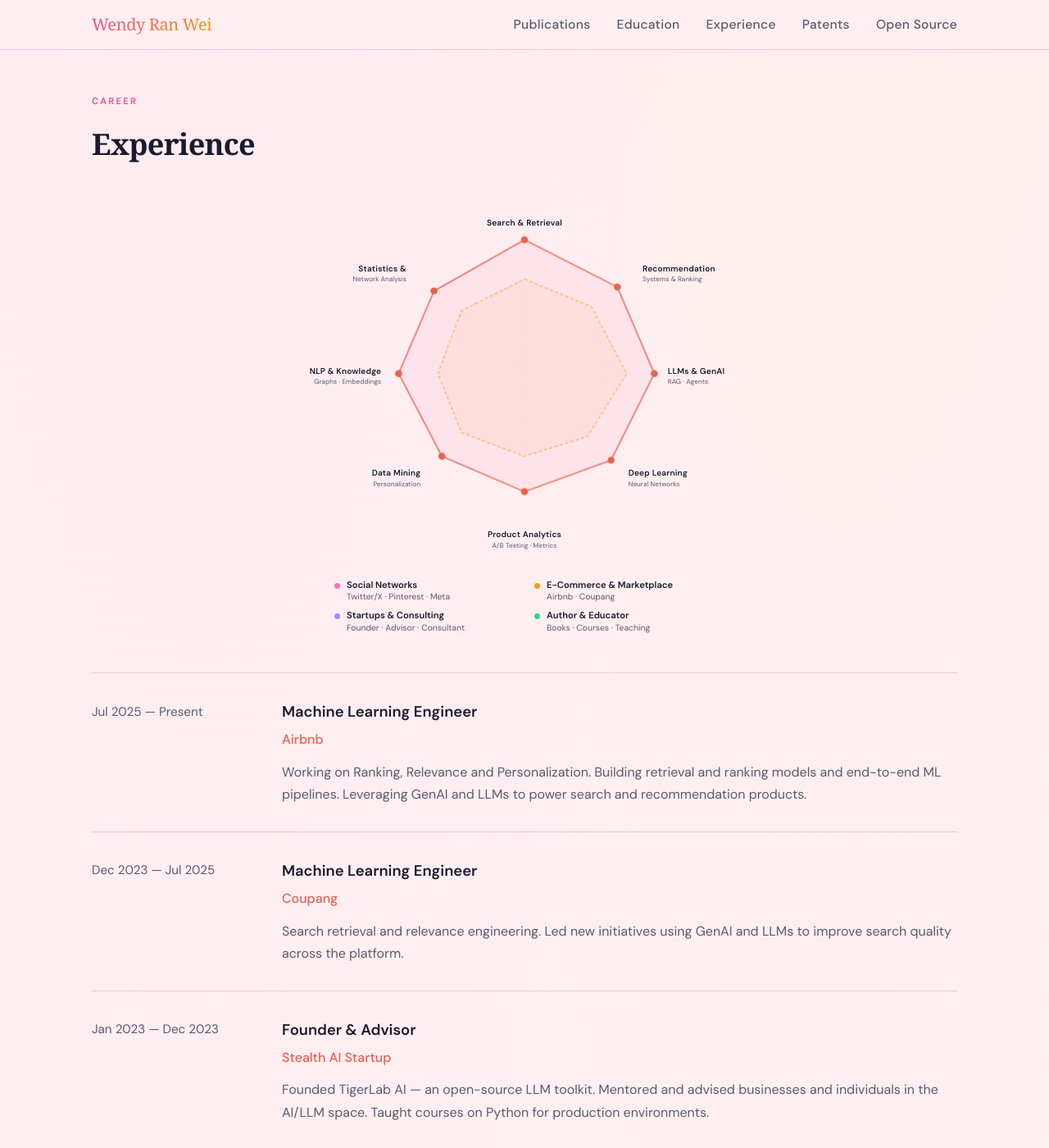
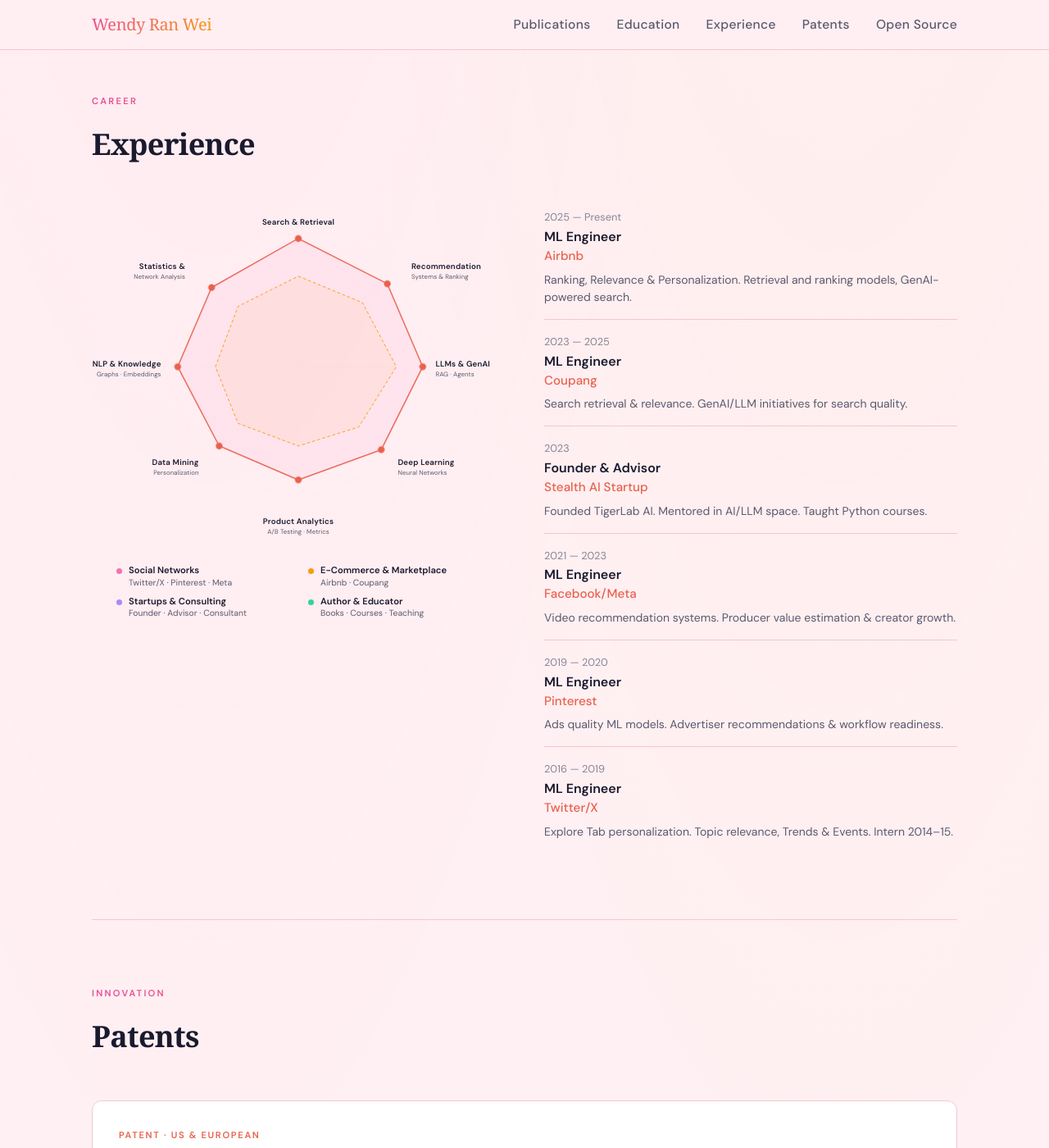
Before and after one commit to wendyran/wendyran.github.io, a Jekyll site: the page index.html, which Jekyll copies as it is, in a window 1280 px wide and 1400 px high, scrolled down 2621 px. Shown: the whole window at 82% size. Built offline with Jekyll 4.4.1, drawn with Linux system fonts in a browser that asks for light colours; some web fonts are replaced; some of the changed text lies outside the part shown.

Commit message:
Update index.html

```diff
--- a/index.html
+++ b/index.html
@@ -418,6 +418,74 @@
             font-size: 2.25rem;
             letter-spacing: -0.02em;
             margin-bottom: 3rem;
+        }
+
+        /* ── EXPERIENCE LAYOUT ── */
+        .experience-layout {
+            display: grid;
+            grid-template-columns: 1fr 1fr;
+            gap: 3rem;
+            align-items: start;
+        }
+
+        .experience-radar-col {
+            display: flex;
+            justify-content: center;
+        }
+
+        .experience-radar-col .hero-radar {
+            width: 100%;
+            max-width: 460px;
+        }
+
+        .compact-item {
+            padding: 1rem 0;
+            border-bottom: 1px solid var(--border);
+        }
+
+        .compact-item:first-child {
+            padding-top: 0;
+        }
+
+        .compact-item:last-child {
+            border-bottom: none;
+        }
+
+        .compact-date {
+            font-size: 0.8rem;
+            color: var(--text-soft);
+            opacity: 0.7;
+            margin-bottom: 0.2rem;
+        }
+
+        .compact-role {
+            font-size: 1rem;
+            font-weight: 600;
+            color: var(--text);
+            line-height: 1.3;
+        }
+
+        .compact-company {
+            font-size: 0.95rem;
+            font-weight: 500;
+            color: var(--accent);
+            margin-bottom: 0.3rem;
+        }
+
+        .compact-desc {
+            font-size: 0.875rem;
+            color: var(--text-soft);
+            line-height: 1.5;
+        }
+
+        @media (max-width: 768px) {
+            .experience-layout {
+                grid-template-columns: 1fr;
+            }
+
+            .experience-radar-col .hero-radar {
+                max-width: 360px;
+            }
         }
 
         /* ── EXPERIENCE TIMELINE ── */
@@ -932,18 +1000,16 @@
     <div class="section-label">Career</div>
     <h2 class="section-title">Experience</h2>
 
-    <!-- Radar Chart -->
-    <div style="display: flex; justify-content: center; margin-bottom: 3rem;">
+    <div class="experience-layout">
+        <!-- Radar Chart (left) -->
+        <div class="experience-radar-col">
             <div class="hero-radar">
                 <svg viewBox="0 0 500 440" xmlns="http://www.w3.org/2000/svg">
                     <g transform="translate(250,210)">
-                    <!-- Background grid rings (octagon) -->
                         <polygon points="0,-180 127.28,-127.28 180,0 127.28,127.28 0,180 -127.28,127.28 -180,0 -127.28,-127.28" fill="none" stroke="#E8E4DF" stroke-width="0.5" opacity="0.35"/>
                         <polygon points="0,-140 98.99,-98.99 140,0 98.99,98.99 0,140 -98.99,98.99 -140,0 -98.99,-98.99" fill="none" stroke="#E8E4DF" stroke-width="0.5" opacity="0.25"/>
                         <polygon points="0,-100 70.71,-70.71 100,0 70.71,70.71 0,100 -70.71,70.71 -100,0 -70.71,-70.71" fill="none" stroke="#E8E4DF" stroke-width="0.5" opacity="0.18"/>
                         <polygon points="0,-60 42.43,-42.43 60,0 42.43,42.43 0,60 -42.43,42.43 -60,0 -42.43,-42.43" fill="none" stroke="#E8E4DF" stroke-width="0.5" opacity="0.12"/>
-
-                    <!-- Axis lines -->
                         <line x1="0" y1="0" x2="0" y2="-180" stroke="#E8E4DF" stroke-width="0.5" opacity="0.25"/>
                         <line x1="0" y1="0" x2="127.28" y2="-127.28" stroke="#E8E4DF" stroke-width="0.5" opacity="0.25"/>
                         <line x1="0" y1="0" x2="180" y2="0" stroke="#E8E4DF" stroke-width="0.5" opacity="0.25"/>
@@ -952,26 +1018,8 @@
                         <line x1="0" y1="0" x2="-127.28" y2="127.28" stroke="#E8E4DF" stroke-width="0.5" opacity="0.25"/>
                         <line x1="0" y1="0" x2="-180" y2="0" stroke="#E8E4DF" stroke-width="0.5" opacity="0.25"/>
                         <line x1="0" y1="0" x2="-127.28" y2="-127.28" stroke="#E8E4DF" stroke-width="0.5" opacity="0.25"/>
-
-                    <!-- Outer radar fill -->
-                    <polygon class="radar-shape"
-                        points="0,-170 118,-110 165,0 110,110 0,150 -105,105 -160,0 -115,-105"
-                        fill="rgba(244,114,182,0.08)"
-                        stroke="var(--accent)"
-                        stroke-width="1.5"
-                    />
-
-                    <!-- Inner secondary shape -->
-                    <polygon class="radar-shape-inner"
-                        points="0,-120 85,-85 130,0 80,80 0,105 -80,75 -110,0 -80,-80"
-                        fill="rgba(245,158,11,0.06)"
-                        stroke="#F59E0B"
-                        stroke-width="1"
-                        stroke-dasharray="4 3"
-                        opacity="0.5"
-                    />
-
-                    <!-- Data dots -->
+                        <polygon class="radar-shape" points="0,-170 118,-110 165,0 110,110 0,150 -105,105 -160,0 -115,-105" fill="rgba(244,114,182,0.08)" stroke="var(--accent)" stroke-width="1.5"/>
+                        <polygon class="radar-shape-inner" points="0,-120 85,-85 130,0 80,80 0,105 -80,75 -110,0 -80,-80" fill="rgba(245,158,11,0.06)" stroke="#F59E0B" stroke-width="1" stroke-dasharray="4 3" opacity="0.5"/>
                         <circle cx="0" cy="-170" r="4.5" fill="var(--accent)" class="radar-dot"/>
                         <circle cx="118" cy="-110" r="4.5" fill="var(--accent)" class="radar-dot"/>
                         <circle cx="165" cy="0" r="4.5" fill="var(--accent)" class="radar-dot"/>
@@ -981,8 +1029,6 @@
                         <circle cx="-160" cy="0" r="4.5" fill="var(--accent)" class="radar-dot"/>
                         <circle cx="-115" cy="-105" r="4.5" fill="var(--accent)" class="radar-dot"/>
                     </g>
-
-                <!-- Axis labels -->
                     <text x="250" y="22" text-anchor="middle" class="radar-label-main">Search &amp; Retrieval</text>
                     <text x="400" y="80" text-anchor="start" class="radar-label-main">Recommendation</text>
                     <text x="400" y="93" text-anchor="start" class="radar-label-sub">Systems &amp; Ranking</text>
@@ -999,88 +1045,52 @@
                     <text x="100" y="80" text-anchor="end" class="radar-label-main">Statistics &amp;</text>
                     <text x="100" y="93" text-anchor="end" class="radar-label-sub">Network Analysis</text>
                 </svg>
-
-            <!-- Category legend -->
                 <div class="radar-categories">
-                <div class="radar-cat">
-                    <div class="radar-cat-dot cat-social"></div>
-                    <div>
-                        <div class="radar-cat-label">Social Networks</div>
-                        <div class="radar-cat-detail">Twitter/X · Pinterest · Meta</div>
-                    </div>
-                </div>
-                <div class="radar-cat">
-                    <div class="radar-cat-dot cat-ecom"></div>
-                    <div>
-                        <div class="radar-cat-label">E-Commerce &amp; Marketplace</div>
-                        <div class="radar-cat-detail">Airbnb · Coupang</div>
-                    </div>
-                </div>
-                <div class="radar-cat">
-                    <div class="radar-cat-dot cat-startup"></div>
-                    <div>
-                        <div class="radar-cat-label">Startups &amp; Consulting</div>
-                        <div class="radar-cat-detail">Founder · Advisor · Consultant</div>
-                    </div>
-                </div>
-                <div class="radar-cat">
-                    <div class="radar-cat-dot cat-author"></div>
-                    <div>
-                        <div class="radar-cat-label">Author &amp; Educator</div>
-                        <div class="radar-cat-detail">Books · Courses · Teaching</div>
-                    </div>
-                </div>
+                    <div class="radar-cat"><div class="radar-cat-dot cat-social"></div><div><div class="radar-cat-label">Social Networks</div><div class="radar-cat-detail">Twitter/X · Pinterest · Meta</div></div></div>
+                    <div class="radar-cat"><div class="radar-cat-dot cat-ecom"></div><div><div class="radar-cat-label">E-Commerce &amp; Marketplace</div><div class="radar-cat-detail">Airbnb · Coupang</div></div></div>
+                    <div class="radar-cat"><div class="radar-cat-dot cat-startup"></div><div><div class="radar-cat-label">Startups &amp; Consulting</div><div class="radar-cat-detail">Founder · Advisor · Consultant</div></div></div>
+                    <div class="radar-cat"><div class="radar-cat-dot cat-author"></div><div><div class="radar-cat-label">Author &amp; Educator</div><div class="radar-cat-detail">Books · Courses · Teaching</div></div></div>
                 </div>
             </div>
         </div>
 
-    <div class="timeline">
-        <div class="timeline-item">
-            <div class="timeline-date">Jul 2025 — Present</div>
-            <div class="timeline-content">
-                <h3>Machine Learning Engineer</h3>
-                <div class="company">Airbnb</div>
-                <p>Working on Ranking, Relevance and Personalization. Building retrieval and ranking models and end-to-end ML pipelines. Leveraging GenAI and LLMs to power search and recommendation products.</p>
+        <!-- Compact Experience List (right) -->
+        <div class="experience-list-col">
+            <div class="compact-item">
+                <div class="compact-date">2025 — Present</div>
+                <div class="compact-role">ML Engineer</div>
+                <div class="compact-company">Airbnb</div>
+                <div class="compact-desc">Ranking, Relevance &amp; Personalization. Retrieval and ranking models, GenAI-powered search.</div>
             </div>
+            <div class="compact-item">
+                <div class="compact-date">2023 — 2025</div>
+                <div class="compact-role">ML Engineer</div>
+                <div class="compact-company">Coupang</div>
+                <div class="compact-desc">Search retrieval &amp; relevance. GenAI/LLM initiatives for search quality.</div>
             </div>
-        <div class="timeline-item">
-            <div class="timeline-date">Dec 2023 — Jul 2025</div>
-            <div class="timeline-content">
-                <h3>Machine Learning Engineer</h3>
-                <div class="company">Coupang</div>
-                <p>Search retrieval and relevance engineering. Led new initiatives using GenAI and LLMs to improve search quality across the platform.</p>
+            <div class="compact-item">
+                <div class="compact-date">2023</div>
+                <div class="compact-role">Founder &amp; Advisor</div>
+                <div class="compact-company">Stealth AI Startup</div>
+                <div class="compact-desc">Founded TigerLab AI. Mentored in AI/LLM space. Taught Python courses.</div>
             </div>
+            <div class="compact-item">
+                <div class="compact-date">2021 — 2023</div>
+                <div class="compact-role">ML Engineer</div>
+                <div class="compact-company">Facebook/Meta</div>
+                <div class="compact-desc">Video recommendation systems. Producer value estimation &amp; creator growth.</div>
             </div>
-        <div class="timeline-item">
-            <div class="timeline-date">Jan 2023 — Dec 2023</div>
-            <div class="timeline-content">
-                <h3>Founder &amp; Advisor</h3>
-                <div class="company">Stealth AI Startup</div>
-                <p>Founded TigerLab AI — an open-source LLM toolkit. Mentored and advised businesses and individuals in the AI/LLM space. Taught courses on Python for production environments.</p>
+            <div class="compact-item">
+                <div class="compact-date">2019 — 2020</div>
+                <div class="compact-role">ML Engineer</div>
+                <div class="compact-company">Pinterest</div>
+                <div class="compact-desc">Ads quality ML models. Advertiser recommendations &amp; workflow readiness.</div>
             </div>
-        </div>
-        <div class="timeline-item">
-            <div class="timeline-date">Jan 2021 — Jan 2023</div>
-            <div class="timeline-content">
-                <h3>Machine Learning Engineer</h3>
-                <div class="company">Facebook/Meta</div>
-                <p>Recommendation systems for video products (long and short form). Built models for producer value estimation and creator growth, democratizing video creation and distribution.</p>
-            </div>
-        </div>
-        <div class="timeline-item">
-            <div class="timeline-date">May 2019 — Dec 2020</div>
-            <div class="timeline-content">
-                <h3>Machine Learning Engineer</h3>
-                <div class="company">Pinterest</div>
-                <p>Built ML models for ads quality, providing recommendations to advertisers and improving advertiser and ad quality. Led workflow readiness across the ads quality org.</p>
-            </div>
-        </div>
-        <div class="timeline-item">
-            <div class="timeline-date">Jan 2016 — May 2019</div>
-            <div class="timeline-content">
-                <h3>Machine Learning Engineer</h3>
-                <div class="company">Twitter/X</div>
-                <p>Built personalization and recommendation systems for the Explore Tab — topic and interest relevance modeling, Trends, Events, and Topic Modules. Previously interned as a Data Scientist and Software Engineer (2014–2015).</p>
+            <div class="compact-item">
+                <div class="compact-date">2016 — 2019</div>
+                <div class="compact-role">ML Engineer</div>
+                <div class="compact-company">Twitter/X</div>
+                <div class="compact-desc">Explore Tab personalization. Topic relevance, Trends &amp; Events. Intern 2014–15.</div>
             </div>
         </div>
     </div>
@@ -1136,51 +1146,57 @@
             <div class="hobby-group-icon">🏔️</div>
             <h3>Sports</h3>
             <div class="hobby-tags">
-                <span class="skill-tag">Skiing</span>
-                <span class="skill-tag">Snowboarding</span>
-                <span class="skill-tag">Ice Skating</span>
-                <span class="skill-tag">Surfing</span>
-                <span class="skill-tag">Swimming</span>
-                <span class="skill-tag">Diving</span>
-                <span class="skill-tag">Stand-Up Paddleboarding</span>
-                <span class="skill-tag">Skydiving</span>
-                <span class="skill-tag">Pickleball</span>
-                <span class="skill-tag">Table Tennis</span>
+                <span class="skill-tag">⛷️ Skiing</span>
+                <span class="skill-tag">🏂 Snowboarding</span>
+                <span class="skill-tag">⛸️ Ice Skating</span>
+                <span class="skill-tag">🏄 Surfing</span>
+                <span class="skill-tag">🏊 Swimming</span>
+                <span class="skill-tag">🤿 Scuba Diving</span>
+                <span class="skill-tag">🚣 Stand-Up Paddleboarding</span>
+                <span class="skill-tag">🪂 Skydiving</span>
+                <span class="skill-tag">🧗 Rock Climbing</span>
+                <span class="skill-tag">🏓 Pickleball</span>
+                <span class="skill-tag">🏸 Badminton</span>
             </div>
         </div>
         <div class="hobby-group">
             <div class="hobby-group-icon">🎨</div>
             <h3>Art, Music &amp; Dance</h3>
             <div class="hobby-tags">
-                <span class="skill-tag">Piano</span>
-                <span class="skill-tag">Guzheng (Chinese Zither)</span>
-                <span class="skill-tag">Singing</span>
-                <span class="skill-tag">Acapella</span>
-                <span class="skill-tag">Dancing</span>
-                <span class="skill-tag">Ballet</span>
-                <span class="skill-tag">Yoga</span>
-                <span class="skill-tag">Acrylic Painting</span>
-                <span class="skill-tag">Chinese Calligraphy</span>
+                <span class="skill-tag">🎹 Piano</span>
+                <span class="skill-tag">🎵 Guzheng (Chinese Zither)</span>
+                <span class="skill-tag">🎤 Singing</span>
+                <span class="skill-tag">🎶 Acapella</span>
+                <span class="skill-tag">💃 Dancing</span>
+                <span class="skill-tag">🩰 Ballet</span>
+                <span class="skill-tag">🧘 Yoga</span>
+                <span class="skill-tag">🖌️ Acrylic Painting</span>
+                <span class="skill-tag">✒️ Chinese Calligraphy</span>
             </div>
         </div>
         <div class="hobby-group">
             <div class="hobby-group-icon">🌍</div>
             <h3>Travel &amp; Adventure</h3>
             <div class="hobby-tags">
-                <span class="skill-tag">International Travel</span>
-                <span class="skill-tag">Road Trips</span>
-                <span class="skill-tag">Hiking</span>
-                <span class="skill-tag">Camping</span>
-                <span class="skill-tag">National Parks</span>
+                <span class="skill-tag">✈️ International Travel</span>
+                <span class="skill-tag">🚗 Road Trips</span>
+                <span class="skill-tag">🥾 Hiking</span>
+                <span class="skill-tag">⛺ Camping</span>
+                <span class="skill-tag">🏞️ National Parks</span>
+                <span class="skill-tag">🎭 Cultural Festivals</span>
             </div>
         </div>
         <div class="hobby-group">
             <div class="hobby-group-icon">🌿</div>
             <h3>Life</h3>
             <div class="hobby-tags">
-                <span class="skill-tag">Cats</span>
-                <span class="skill-tag">Gardening</span>
-                <span class="skill-tag">Board Games</span>
+                <span class="skill-tag">🐱 Cats</span>
+                <span class="skill-tag">🌱 Gardening</span>
+                <span class="skill-tag">🎲 Board Games</span>
+                <span class="skill-tag">📚 Reading</span>
+                <span class="skill-tag">✍️ Writing</span>
+                <span class="skill-tag">🍵 Tea</span>
+                <span class="skill-tag">🕯️ Meditation</span>
             </div>
         </div>
     </div>
```
Lines whose indentation alone changed are shown as unchanged.
